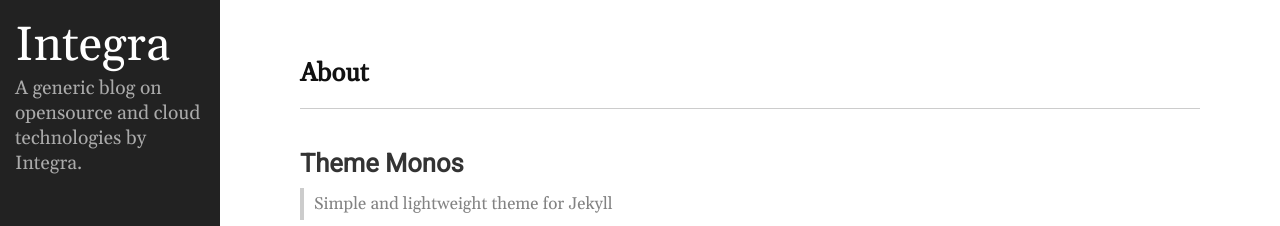
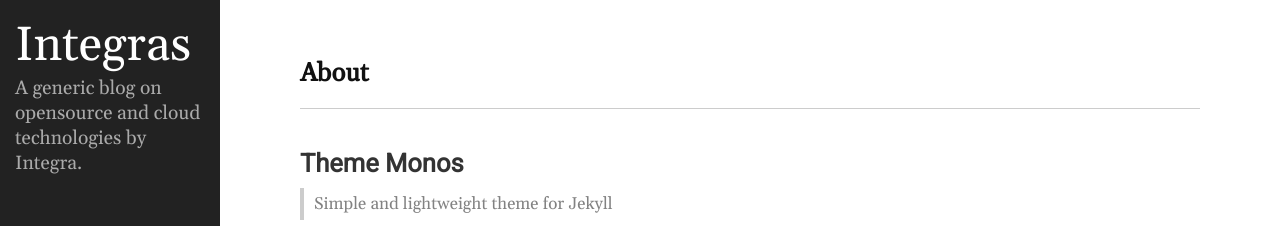
Before and after one commit to integratechfze/integratechfze.github.io, a Jekyll site: the page built from README.md, in a window 1280 px wide and 900 px high. Shown: the top 226 px of the window. Built offline with Jekyll 4.4.1, drawn with Linux system fonts in a browser that asks for light colours.

Commit message:
rajesh changed name

```diff
--- a/_config.yml
+++ b/_config.yml
@@ -18,7 +18,7 @@
 # You can create any custom variable you would like, and they will be accessible
 # in the templates via {{ site.myvariable }}.
 
-title: Integra
+title: Integras
 email: tech@integratech.ae
 description: >- # this means to ignore newlines until "baseurl:"
   A generic blog on opensource and cloud technologies by Integra.
```
